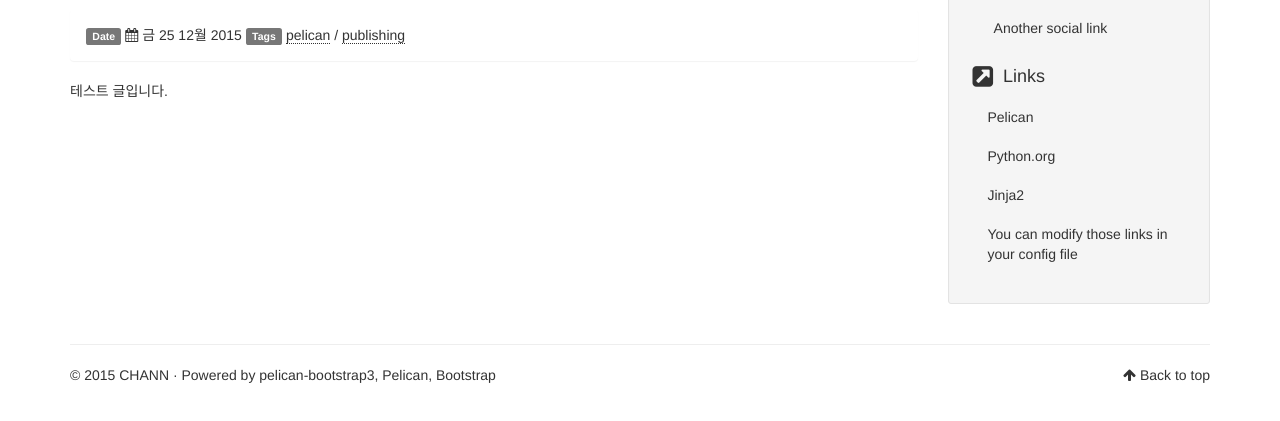
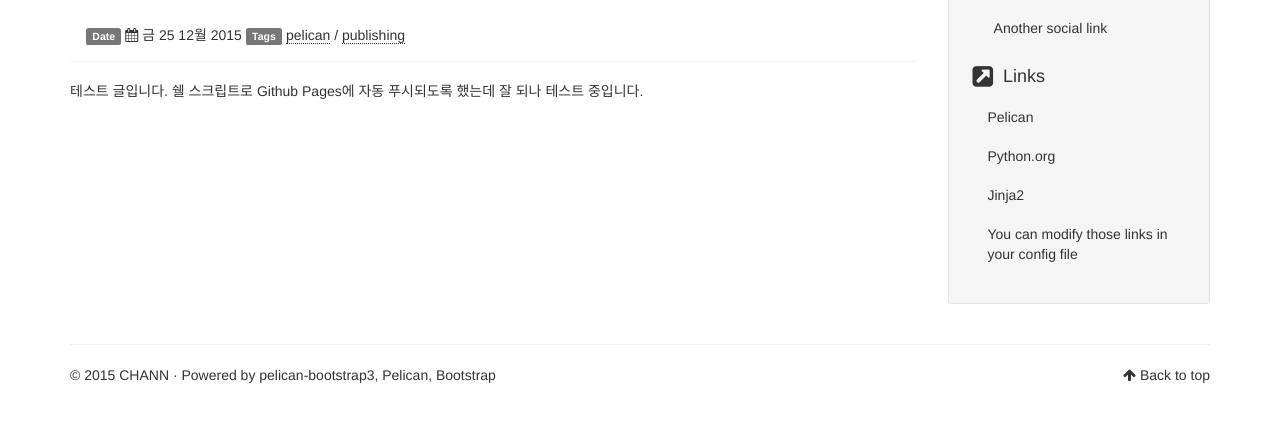
Before and after one commit to channprj/til-old, a plain HTML site: page test.html in a window 1280 px wide. Shown: the part 181-602 px from the top of the page. Drawn offline with Linux system fonts and the light colour scheme.

Commit message:
added: new post...

```diff
--- a/test.html
+++ b/test.html
@@ -108,7 +108,8 @@ GIT TO GEEK            </a>
 
 </footer><!-- /.post-info -->                    </div>
                 </div>
-                <p>테스트 글입니다.</p>
+                <p>테스트 글입니다.
+쉘 스크립트로 Github Pages에 자동 푸시되도록 했는데 잘 되나 테스트 중입니다.</p>
             </div>
             <!-- /.entry-content -->
         </article>
```
